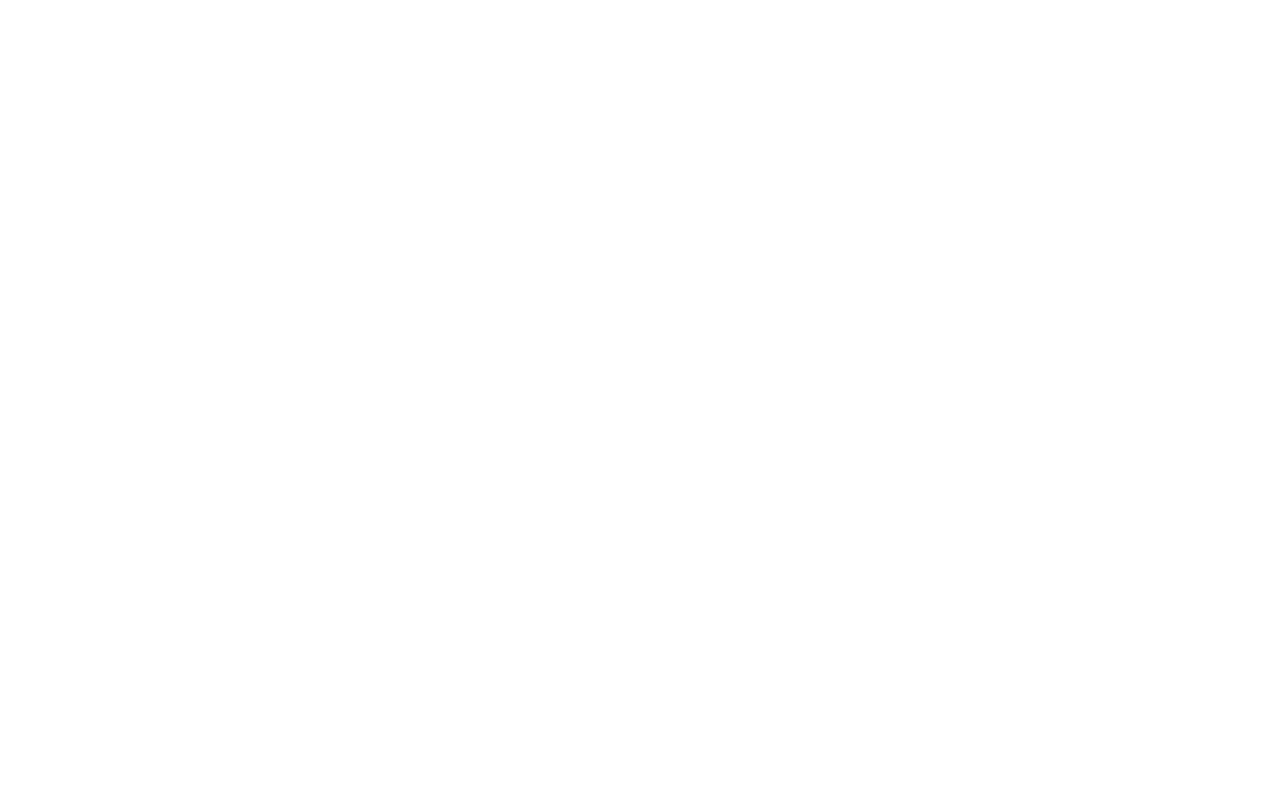
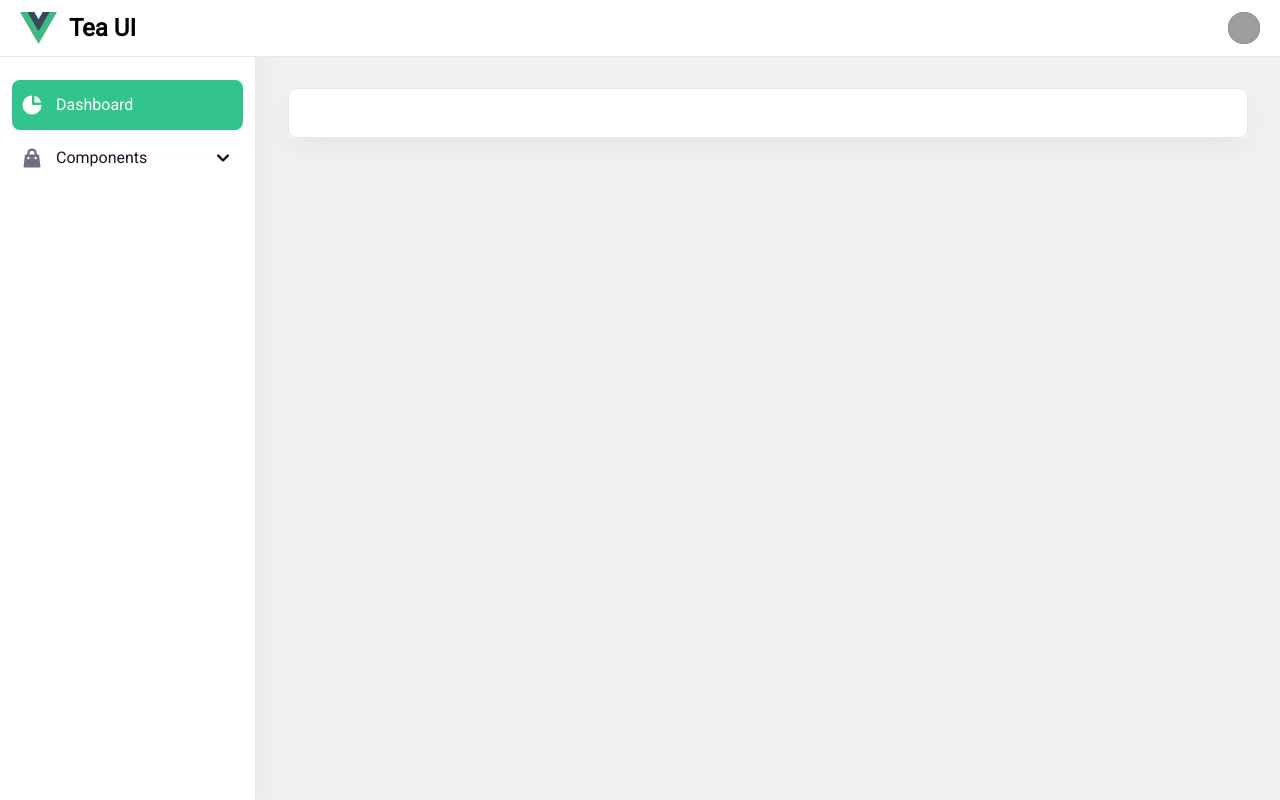
Before and after one commit to Muhammadzaenalrizki/Tea, a Vue app: page /alert in a window 1280 px wide. Before the commit this address had no page. Built offline with nearby package versions, Linux system fonts and the light colour scheme; grey boxes are pictures that could not be loaded; a web font is replaced by a local one.

Commit message:
bug fix sidebar

```diff
--- a/src/App.vue
+++ b/src/App.vue
@@ -1,9 +1,18 @@
 <script setup>
+import Layout from './views/admin/Layout.vue';
 import { RouterLink, RouterView } from 'vue-router'
+import { useRoute } from 'vue-router';
+const route = useRoute();
 </script>
 
 <template>
-  <RouterView />
+  <div v-if="route.name != 'login'">
+    <Layout>
+
+      <RouterView />
+
+    </Layout>
+  </div>
 </template>
 
 <style scoped>
--- a/src/main.js
+++ b/src/main.js
@@ -1,5 +1,4 @@
 import "./assets/main.css";
-import "flowbite";
 import { createApp } from "vue";
 import App from "./App.vue";
 import router from "./router";
--- a/src/router/index.js
+++ b/src/router/index.js
@@ -1,5 +1,6 @@
 import { createRouter, createWebHistory } from "vue-router";
 import Dashboard from "../views/admin/Dashboard.vue";
+import Alert from "../views/admin/Alert.vue";
 
 const router = createRouter({
   history: createWebHistory("/"), //test_v
@@ -8,8 +9,13 @@ const router = createRouter({
   routes: [
     {
       path: "/",
-      name: "home",
+      name: "dahsboard",
       component: Dashboard,
+    },
+    {
+      path: "/alert",
+      name: "alert",
+      component: Alert,
     },
   ],
 });
--- /dev/null
+++ b/src/views/admin/Alert.vue
@@ -0,0 +1,37 @@
+<template>
+    <div>
+        <div class="grid grid-cols-1 gap-1 mb-4">
+            <div class=" rounded bg-gray-50 dark:bg-gray-800">
+
+                <div
+                    class="w-100 p-6 bg-white border border-gray-200 rounded-lg  dark:bg-gray-800 dark:border-gray-700 shadow-my">
+                </div>
+            </div>
+        </div>
+    </div>
+</template>
+<script setup>
+
+import Layout from './Layout.vue';
+import { onMounted } from 'vue'
+import { Modal } from 'flowbite'
+
+onMounted(() => {
+    const $buttonElement = document.querySelector('#button');
+    const $modalElement = document.querySelector('#modal');
+    const $closeButton = document.querySelector('#closeButton');
+
+    const modalOptions = {
+        backdropClasses: 'bg-gray-900 bg-opacity-50 dark:bg-opacity-80 fixed inset-0 z-40'
+    }
+
+    if ($modalElement) {
+        const modal = new Modal($modalElement, modalOptions);
+        $buttonElement.addEventListener('click', () => modal.toggle());
+        $closeButton.addEventListener('click', () => modal.hide());
+
+        // programatically show
+        // modal.show();
+    }
+})
+</script>
--- a/src/views/admin/Dashboard.vue
+++ b/src/views/admin/Dashboard.vue
@@ -1,6 +1,5 @@
 <template>
     <div>
-        <Layout>
             <div class="grid grid-cols-3 gap-4 mb-4">
                 <div class=" rounded bg-gray-50 dark:bg-gray-800">
 
@@ -107,11 +106,11 @@
                     <p class="text-2xl text-gray-400 dark:text-gray-500">+</p>
                 </div>
             </div>
-        </Layout>
     </div>
 </template>
 
 <script setup>
+import "flowbite";
 import Layout from './Layout.vue';
 
 </script>
--- a/src/views/admin/Layout.vue
+++ b/src/views/admin/Layout.vue
@@ -12,6 +12,7 @@
 </template>
 
 <script setup>
+
 import Navbar from './Navigation.vue';
 import Sidebar from './Sidebar.vue';
 </script>
--- a/src/views/admin/Navigation.vue
+++ b/src/views/admin/Navigation.vue
@@ -4,7 +4,8 @@
             <div class="px-3 py-3 lg:px-5 lg:pl-3">
                 <div class="flex items-center justify-between">
                     <div class="flex items-center justify-start">
-            <button data-drawer-target="logo-sidebar" data-drawer-toggle="logo-sidebar" aria-controls="logo-sidebar"
+                        <button data-drawer-target="sidebar-multi-level-sidebar"
+                            data-drawer-toggle="sidebar-multi-level-sidebar" aria-controls="sidebar-multi-level-sidebar"
                             type="button"
                             class="inline-flex items-center p-2 text-sm text-gray-500 rounded-lg sm:hidden hover:bg-gray-100 focus:outline-none focus:ring-2 focus:ring-gray-200 dark:text-gray-400 dark:hover:bg-gray-700 dark:focus:ring-gray-600">
                             <span class="sr-only">Open sidebar</span>
@@ -17,7 +18,8 @@
                         </button>
                         <a href="https://flowbite.com" class="flex ml-2 md:mr-24">
                             <img src="./../../assets/logo.svg" class="h-8 mr-3" alt="FlowBite Logo" />
-              <span class="self-center text-xl font-semibold sm:text-2xl whitespace-nowrap dark:text-white">Tea
+                            <span
+                                class="self-center text-xl font-semibold sm:text-2xl whitespace-nowrap dark:text-white">Tea
                                 UI</span>
                         </a>
                     </div>
@@ -28,12 +30,12 @@
                                     class="flex text-sm bg-gray-800 rounded-full focus:ring-4 focus:ring-gray-300 dark:focus:ring-gray-600"
                                     aria-expanded="false" data-dropdown-toggle="dropdown-user">
                                     <span class="sr-only">Open user menu</span>
-                  <img class="w-8 h-8 rounded-full" src="https://flowbite.com/docs/images/people/profile-picture-5.jpg"
+                                    <img class="w-8 h-8 rounded-full"
+                                        src="https://flowbite.com/docs/images/people/profile-picture-5.jpg"
                                         alt="user photo">
                                 </button>
                             </div>
-              <div
-                class="z-50 hidden my-4 text-base list-none bg-white divide-y divide-gray-100 rounded shadow dark:bg-gray-700 dark:divide-gray-600"
+                            <div class="z-50 hidden my-4 text-base list-none bg-white divide-y divide-gray-100 rounded shadow dark:bg-gray-700 dark:divide-gray-600"
                                 id="dropdown-user">
                                 <div class="px-4 py-3" role="none">
                                     <p class="text-sm text-gray-900 dark:text-white" role="none">
--- a/src/views/admin/Sidebar.vue
+++ b/src/views/admin/Sidebar.vue
@@ -6,7 +6,8 @@
             <div class="h-full px-3 pb-4 overflow-y-auto bg-white dark:bg-gray-800">
                 <ul class="space-y-2 font-medium">
                     <li>
-                        <a href="#" class="active-menu flex items-center px-2 py-[13px]  rounded-lg">
+                        <router-link class="active-menu flex items-center px-2 py-[13px]  rounded-lg"
+                            :to="{ name: 'dahsboard' }">
                             <svg aria-hidden="true"
                                 class="w-6 h-6 active-menu transition duration-75 dark:text-gray-400 group-hover:text-gray-900 dark:group-hover:text-white"
                                 fill="currentColor" viewBox="0 0 20 20" xmlns="http://www.w3.org/2000/svg">
@@ -14,7 +15,8 @@
                                 <path d="M12 2.252A8.014 8.014 0 0117.748 8H12V2.252z"></path>
                             </svg>
                             <span class="ml-3">Dashboard</span>
-                        </a>
+                        </router-link>
+
                     </li>
                     <li>
                         <button type="button"
@@ -38,8 +40,9 @@
                         <ul id="dropdown-example" class="hidden py-2 space-y-2">
 
                             <li>
-                                <a href="#"
-                                    class="flex items-center w-full p-2 text-gray-900 transition duration-75 rounded-lg pl-11 group hover:bg-gray-100 dark:text-white dark:hover:bg-gray-700">Alert</a>
+                                <router-link
+                                    class="flex items-center w-full p-2 text-gray-900 transition duration-75 rounded-lg pl-11 group hover:bg-gray-100 dark:text-white dark:hover:bg-gray-700"
+                                    :to="{ name: 'alert' }">Alert</router-link>
                             </li>
                         </ul>
                     </li>
```
Lines whose indentation alone changed are shown as unchanged.
